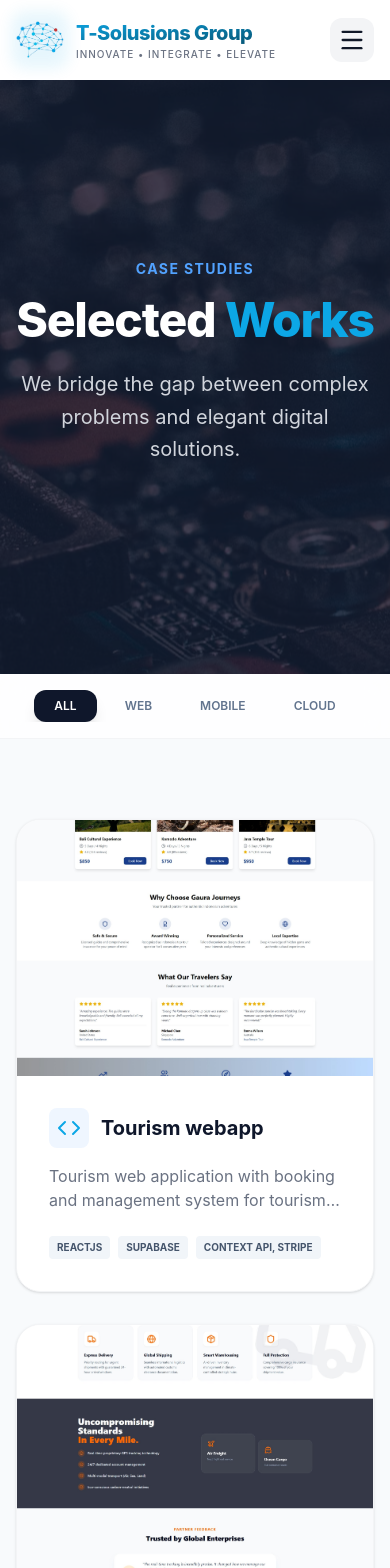
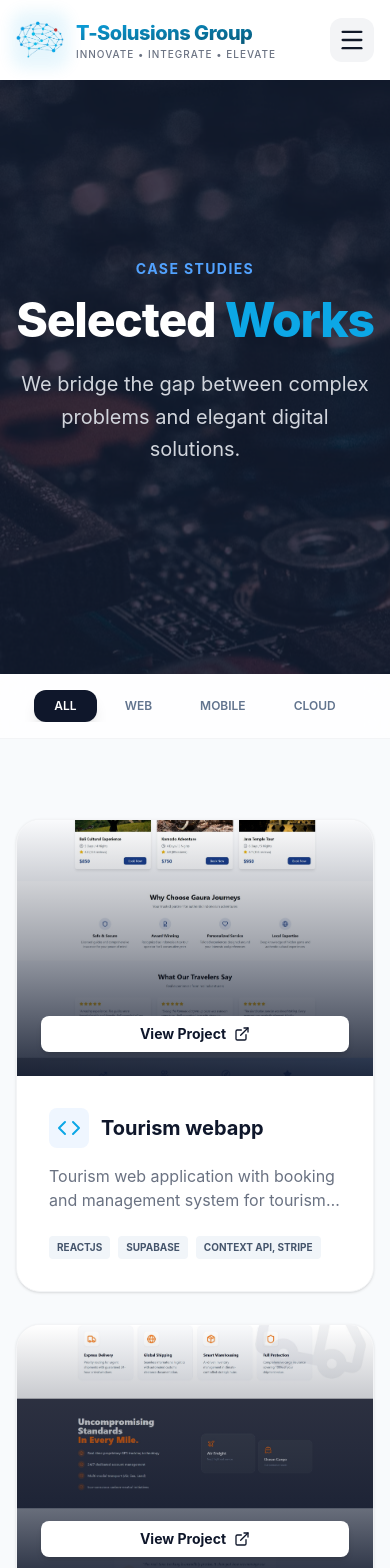
Before and after one commit to UCHEOGBU007/T-Solusions-Group, a React (Vite) app: page /portfolio in a window 390 px wide. Shown: the top 1568 px of the page. Built offline with nearby package versions, Linux system fonts and the light colour scheme.

Commit message:
updated the anchor link styling for mobile phone

```diff
--- a/src/app/pages/Portfolio.tsx
+++ b/src/app/pages/Portfolio.tsx
@@ -278,7 +278,7 @@ export function Portfolio() {
                   className="w-full h-full object-cover transition-transform duration-700 group-hover:scale-110"
                 />
 
-                <div className="absolute inset-0 bg-gradient-to-t from-slate-900/80 via-transparent to-transparent opacity-0 group-hover:opacity-100 transition-opacity flex items-end p-6">
+                {/* <div className="absolute inset-0 bg-gradient-to-t from-slate-900/80 via-transparent to-transparent opacity-0 group-hover:opacity-100 transition-opacity flex items-end p-6 sm:opacity-100">
                   <button className="bg-white text-slate-900 px-4 py-2 rounded-lg font-bold flex items-center gap-2 text-sm">
                     <a
                       href={project.src}
@@ -289,6 +289,17 @@ export function Portfolio() {
                       View Project <ExternalLink size={16} />
                     </a>
                   </button>
+                </div> */}
+
+                <div className="absolute inset-0 bg-gradient-to-t from-slate-900/90 via-slate-900/40 to-transparent opacity-100 md:opacity-0 md:group-hover:opacity-100 transition-opacity duration-300 flex items-end p-6">
+                  <a
+                    href={project.src}
+                    target="_blank"
+                    rel="noopener noreferrer"
+                    className="bg-white text-slate-900 px-4 py-2 rounded-lg font-bold flex items-center gap-2 text-sm shadow-md hover:bg-gray-100 transition-colors w-full justify-center sm:w-auto"
+                  >
+                    View Project <ExternalLink size={16} />
+                  </a>
                 </div>
               </div>
               <div className="p-8">
```
